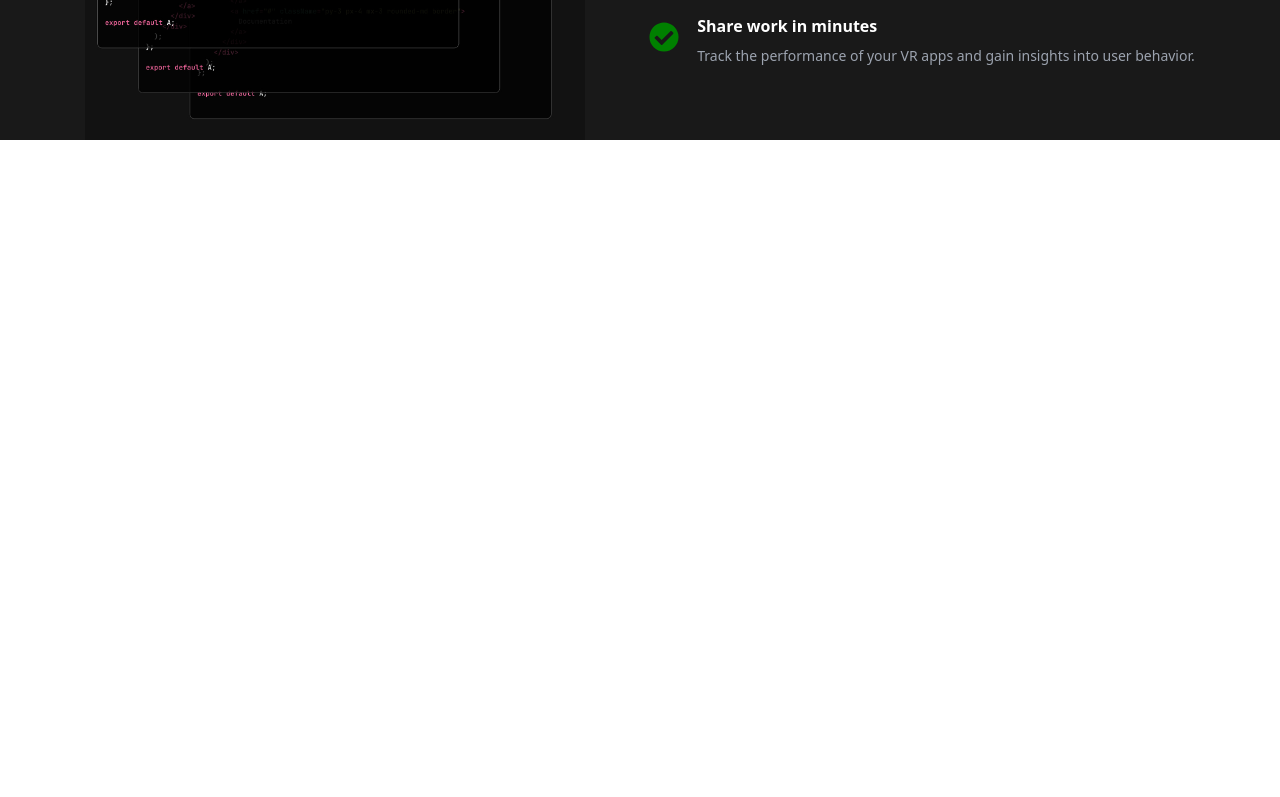
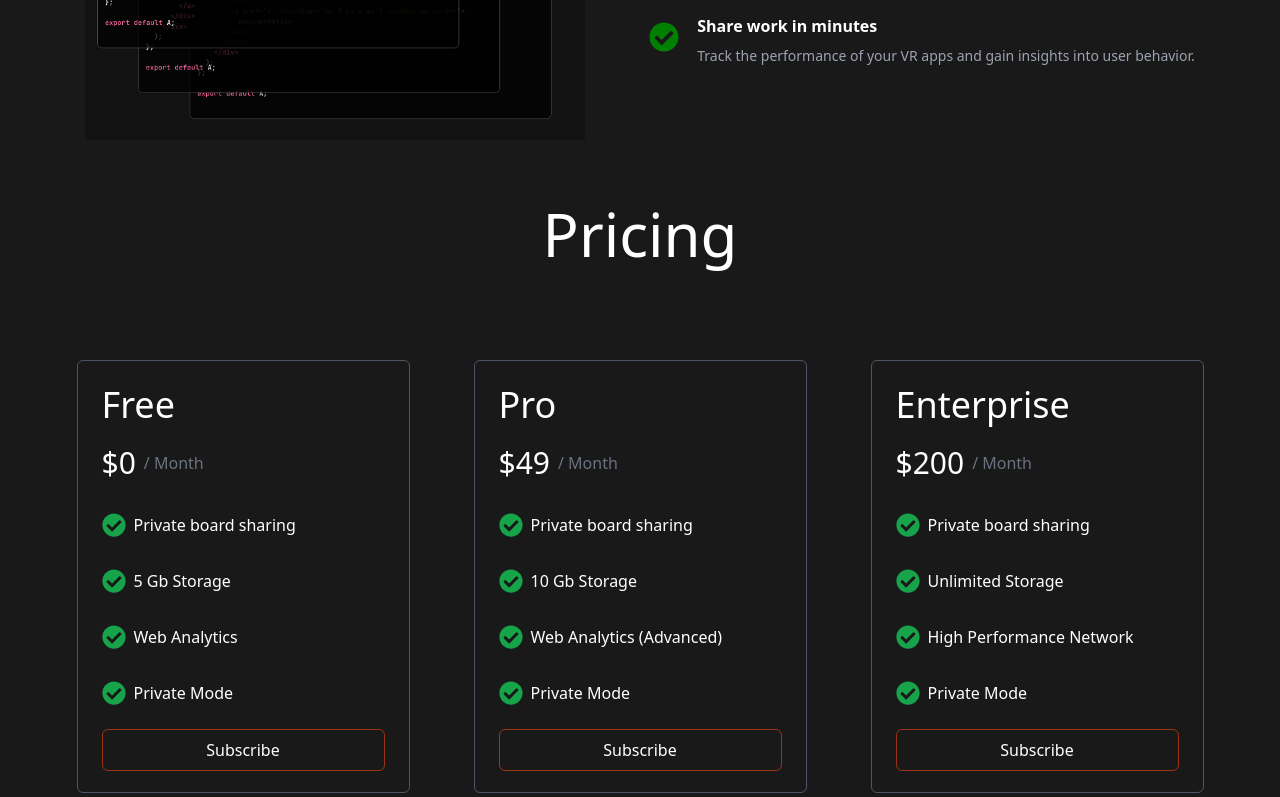
Before and after one commit to gorkemmadran/Virtual-app, a React (Create React App) app in the folder virtual-app/: page / in a window 1280 px wide. Shown: the part 2000-2797 px from the top of the page. Before the commit the page ends 2140 px from the top, so only its background shows below. Built offline with nearby package versions, Linux system fonts and the light colour scheme.

Commit message:
Pricing section created

```diff
--- a/virtual-app/src/App.jsx
+++ b/virtual-app/src/App.jsx
@@ -3,6 +3,7 @@ import Navbar from './Navbar';
 import Hero from './Hero';
 import Feature from './Feature';
 import Acceletare from './Acceletare';
+import Pricing from './Pricing';
 
 
 function App() {
@@ -12,6 +13,7 @@ function App() {
 <Hero/>
 <Feature/>
 <Acceletare/>
+<Pricing/>
   </>
 
 
--- a/virtual-app/src/Feature.jsx
+++ b/virtual-app/src/Feature.jsx
@@ -41,7 +41,7 @@ export default function Feature() {
     <section id='feature' className='feature bg-primary h-[700px]  '>
       <div className='feature-title text-center'>
         <h6 className='text-orange-500 pt-14 font-semibold text-sm'>FEATURE</h6>
-        <h2 className='text-5xl pt-10 text-white'>
+        <h2 className='text-6xl pt-10 text-white'>
           Easily build <span className='bg-clip-text text-transparent bg-gradient-to-r from-orange-500 to-orange-900'>your code</span>
         </h2>
       </div>
--- /dev/null
+++ b/virtual-app/src/Pricing.jsx
@@ -0,0 +1,72 @@
+import React from 'react';
+import { FaCheckCircle } from "react-icons/fa";
+
+export default function Pricing() {
+  const pricing = [
+    {
+      title: "Free",
+      price: "$0",
+      month: "/ Month",
+      icon: <FaCheckCircle />,
+      text: [
+        "Private board sharing",
+        "5 Gb Storage",
+        "Web Analytics",
+        "Private Mode",
+      ],
+    },
+    {
+      title: "Pro",
+      span: "(Most Popular)",
+      price: "$49",
+      month: "/ Month",
+      icon: <FaCheckCircle />,
+      text: [
+        "Private board sharing",
+        "10 Gb Storage",
+        "Web Analytics (Advanced)",
+        "Private Mode",
+      ],
+    },
+    {
+      title: "Enterprise",
+      price: "$200",
+      month: "/ Month",
+      icon: <FaCheckCircle />,
+      text: [
+        "Private board sharing",
+        "Unlimited Storage",
+        "High Performance Network",
+        "Private Mode",
+      ],
+    },
+  ];
+
+  return (
+    <section id='pricing' className='pricing h-[auto] pb-[40px] bg-primary'>
+      <h2 className='text-center text-white text-6xl pt-16'>Pricing</h2>
+      <div className="container flex mx-auto justify-center flex-wrap   gap-16  pt-24">
+        {pricing.map((price, index) => (
+          <div key={index} className="pricing-card flex  items-start rounded-md  flex-col border w-[333px] h-[433px] border-gray-600 p-6">
+            <h4 className='text-center text-4xl text-white '>{price.title}</h4>
+            <div className='flex items-center pt-5 justify-center'>
+              <h2 className='text-white pr-2 text-3xl'>{price.price}</h2>
+              <p className='text-gray-500'>{price.month}</p>
+            </div>
+            <div className='flex flex-col items-start  '>
+              {price.text.map((feature, i) => (
+                <div className='flex  pt-8 items-center' key={i}>
+                  <span className='mr-2 text-green-600 text-2xl'>{price.icon}</span>
+                  <p className='text-white'>{feature}</p>
+                </div>
+              ))}
+            </div>
+
+            <div className='flex items-center w-[100%] justify-center  '><button className='bg-transparent border w-[100%] border-orange-800 text-white  py-2 mt-6 rounded-md '>Subscribe</button></div>
+
+          </div>
+        ))}
+      </div>
+    </section>
+  );
+}
```
